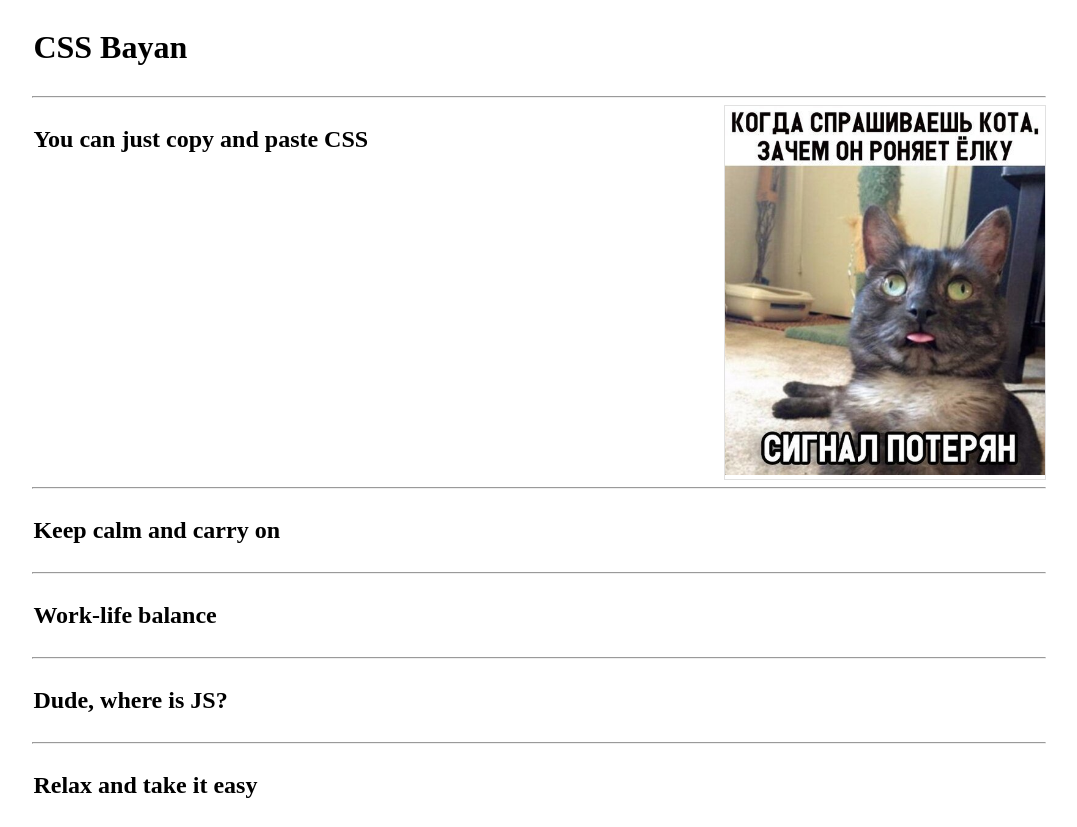
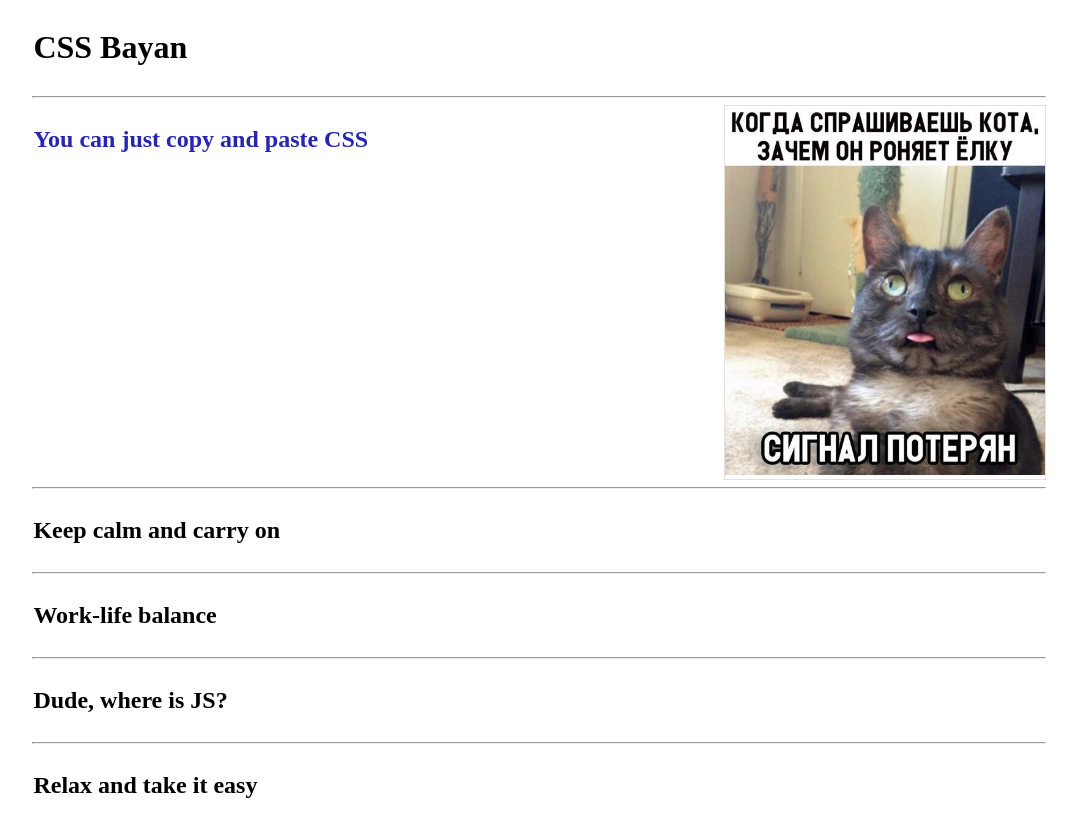
Before and after one commit to PavelTsikhanau/cssBayan, a plain HTML site: page cssBayan/index.html in a window 1280 px wide. Shown: the whole page, without its empty margins (101-1178 px from the left). Drawn offline with Linux system fonts and the light colour scheme.

Commit message:
fix: change some styles

```diff
--- a/cssBayan/styles.css
+++ b/cssBayan/styles.css
@@ -1,3 +1,4 @@
+
 header {
     width: 80%;
     display: flex;
@@ -27,6 +28,7 @@ hr {
 .ac-container input:checked + label,
 .ac-container input:checked + label:hover {
     height: 100%;
+    color: rgb(37, 37, 180);
 }
 
 .ac-container input{
```
